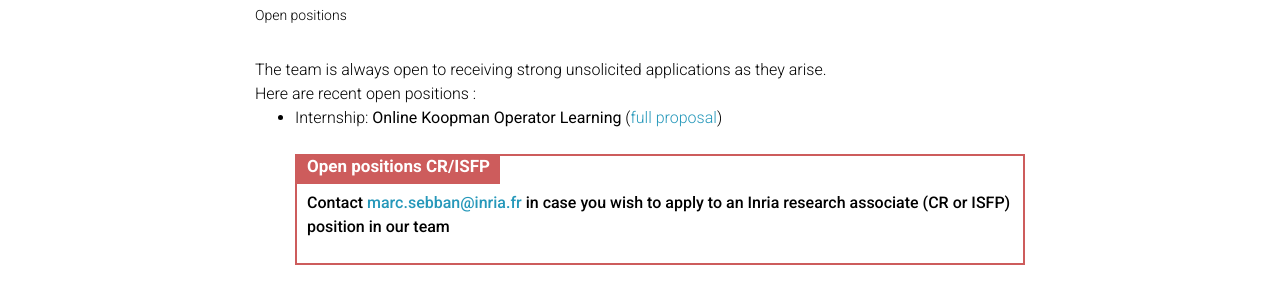
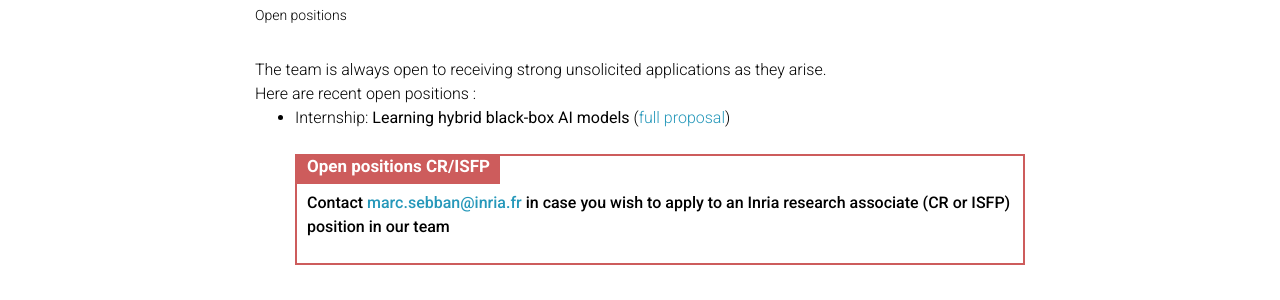
Before and after one commit to labhc-malice/labhc-malice.github.io, a Jekyll site: the page built from _pages/positions.md, in a window 1280 px wide. Shown: the part 156-456 px from the top of the page. Built offline with Jekyll 4.4.1, drawn with Linux system fonts in a browser that asks for light colours; comment, search, counter and statistics services are not loaded; a style sheet for code colours, icons or effects is not loaded.

Commit message:
Update positions.md

```diff
--- a/_pages/positions.md
+++ b/_pages/positions.md
@@ -14,7 +14,7 @@ horizontal: false
 The team is always open to receiving strong unsolicited applications as they arise.<br>
 Here are recent open positions :
 <ul>
-<li>Internship: <b>Online Koopman Operator Learning</b> (<a href="https://jordan-patracone.com/download/internship/2025-Intership-LabHC-Koopman.pdf">full proposal</a>)</li>
+<li>Internship: <b>Learning hybrid black-box AI models</b> (<a href="https://jordan-patracone.com/download/internship/2027-internship-InriaLabHC-HybridAI.pdf">full proposal</a>)</li>
 
 
 <div class="danger-box-titled">
```
